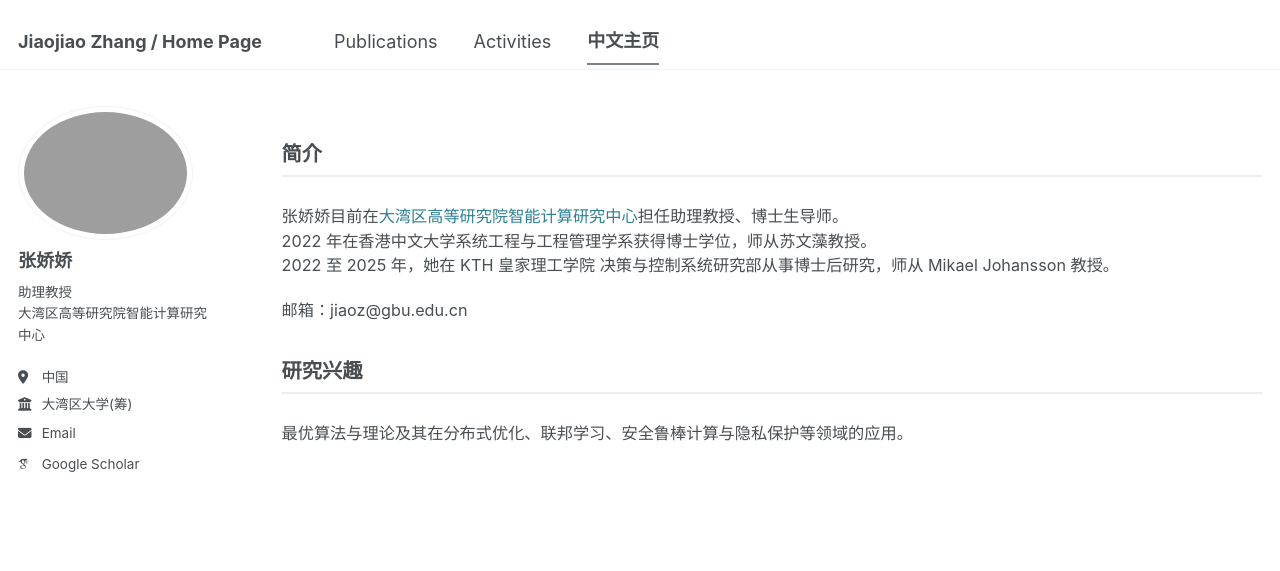
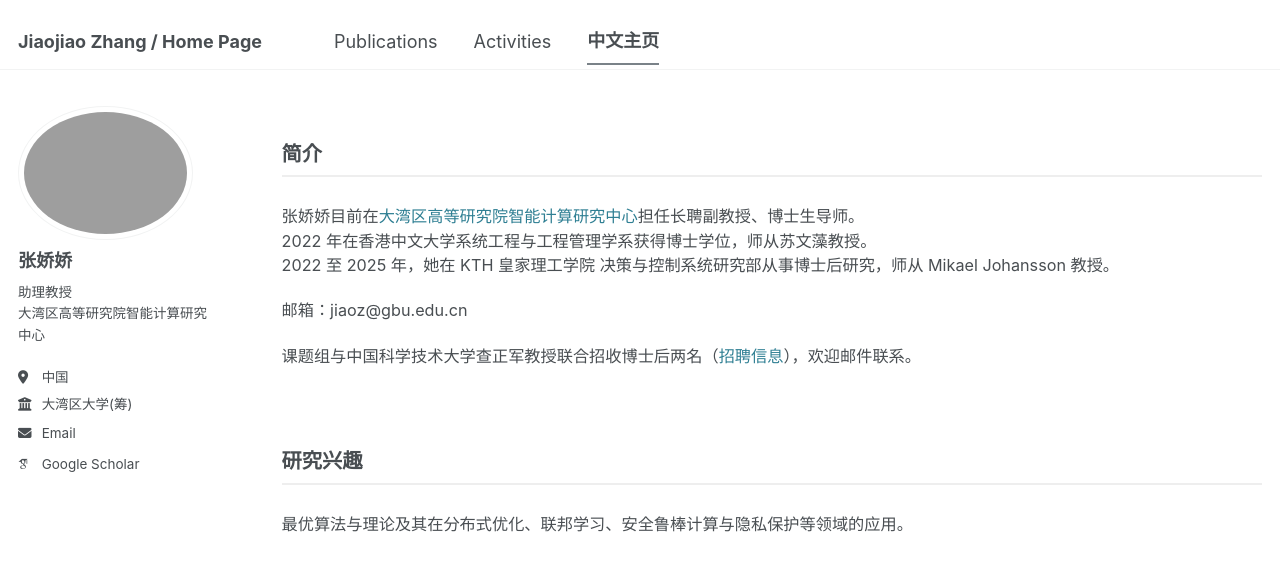
Before and after one commit to JiaojiaoZhang-jjz/JiaojiaoZhang-jjz.github.io, a Jekyll site: the page built from _pages/cn.html, in a window 1280 px wide. Shown: the top 571 px of the page. Built offline with Jekyll 4.4.1, drawn with Linux system fonts in a browser that asks for light colours; some web fonts are replaced.

Commit message:
Update cn_content.md

```diff
--- a/_includes/cn_content.md
+++ b/_includes/cn_content.md
@@ -1,10 +1,13 @@
 <h2 class="category">简介</h2>
 
-张娇娇目前在[大湾区高等研究院智能计算研究中心](https://www.gbu.edu.cn/menu/208)担任助理教授、博士生导师。
+张娇娇目前在[大湾区高等研究院智能计算研究中心](https://www.gbu.edu.cn/menu/208)担任长聘副教授、博士生导师。
 2022 年在香港中文大学系统工程与工程管理学系获得博士学位，师从苏文藻教授。
 2022 至 2025 年，她在 KTH 皇家理工学院 决策与控制系统研究部从事博士后研究，师从 Mikael Johansson 教授。
 
 邮箱：jiaoz@gbu.edu.cn
+
+课题组与中国科学技术大学查正军教授联合招收博士后两名（<a href="https://www.sciencehr.net/html/bsh/gx/2025/07/143897.html" target="_blank">招聘信息</a>），欢迎邮件联系。
+
 <br>
 
 <h2 class="category">研究兴趣</h2>
```
